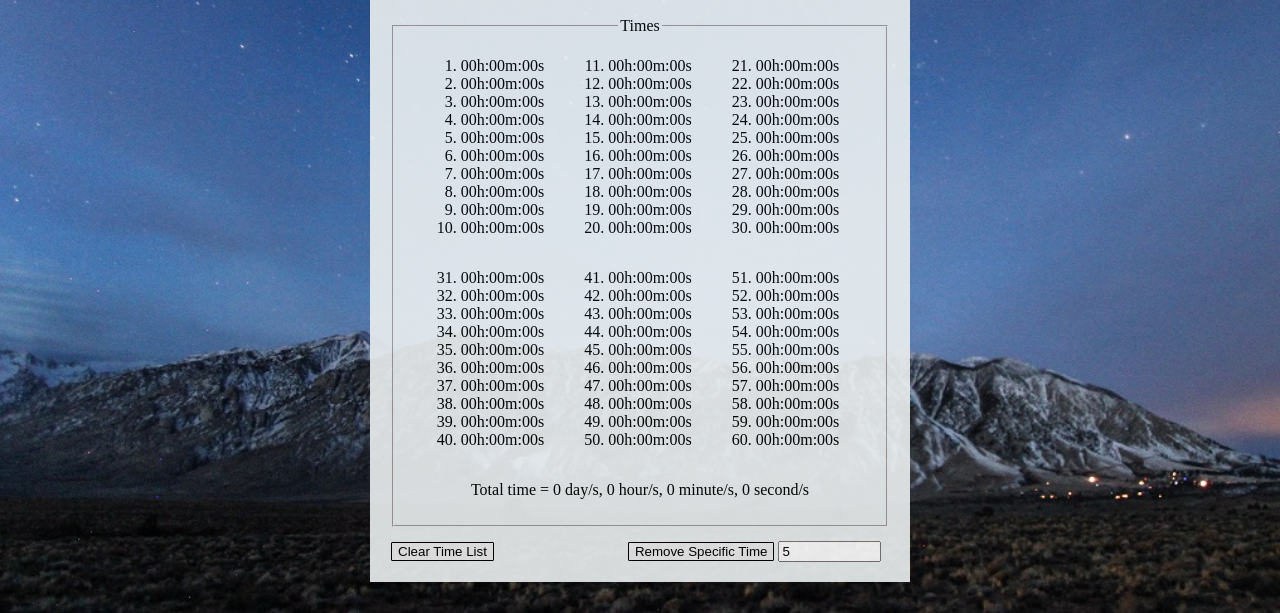
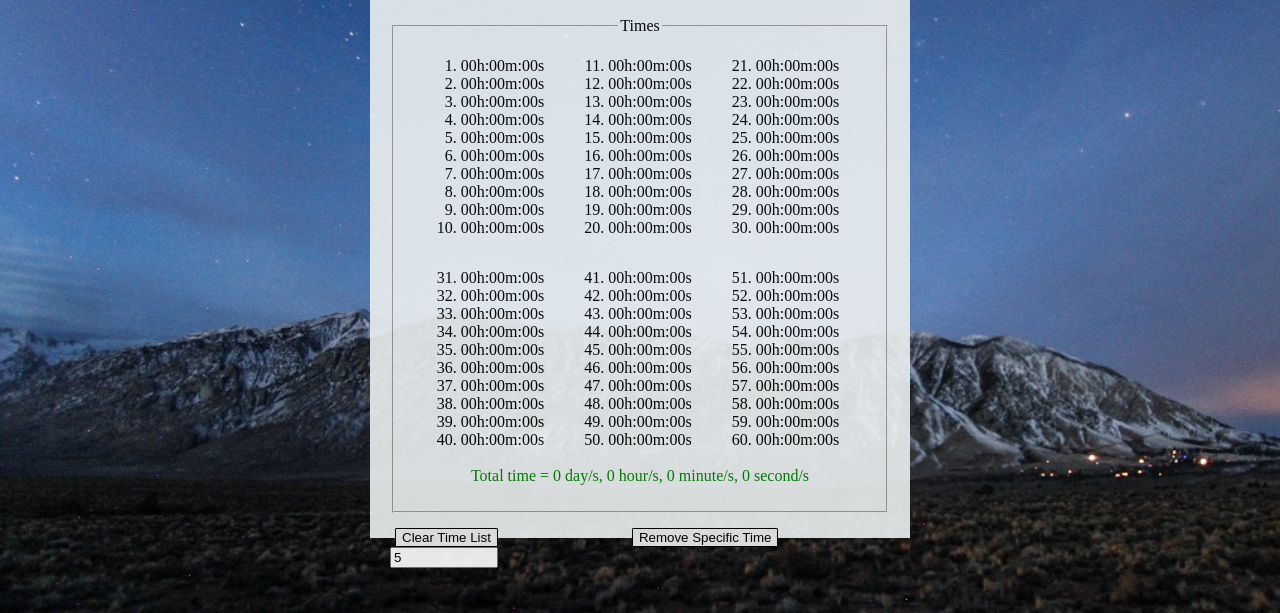
Before and after one commit to rdhammack88/Time-Calculator, a plain HTML site: page index.html in a window 1280 px wide. Both pictures are taken after typing "5", "5", "5", "5" into the empty fields and a click on the button "Calculate Times". Shown: the part 187-800 px from the top of the page. Drawn offline with nearby package versions, Linux system fonts and the light colour scheme.

Commit message:
Add files via upload

```diff
--- a/styles/styles.css
+++ b/styles/styles.css
@@ -13,6 +13,8 @@ body {
 
 #container {
     width: 500px;
+    height: 655px;
+    max-height: 670px;
     padding: 20px;
     margin: 30px auto;
     background: #ecf0f1;
@@ -36,9 +38,7 @@ form input {
     width: 80px;
 }
 
-#add {/*
-    display: block;
-    float: right;*/
+#add {
     margin: 5px 25px 5px 20px;
     height: 1.6em;
 }
@@ -49,7 +49,7 @@ form input {
 }
 
 #clear_time {
-    margin: 15px 45px 0 1px;
+    margin: 15px 45px 0 5px;
 }
 
 #remove {
@@ -57,11 +57,7 @@ form input {
 }
 
 #remove_index {
-    width: 95px;
-}
-
-.clear {
-    clear: both;
+    width: 100px;
 }
 
 fieldset {
@@ -83,3 +79,9 @@ button:active {
     position: relative;
     top: 2px;
 }
+
+p {
+    color: green;
+    margin-top: 2px;
+    display: none;
+}
```
